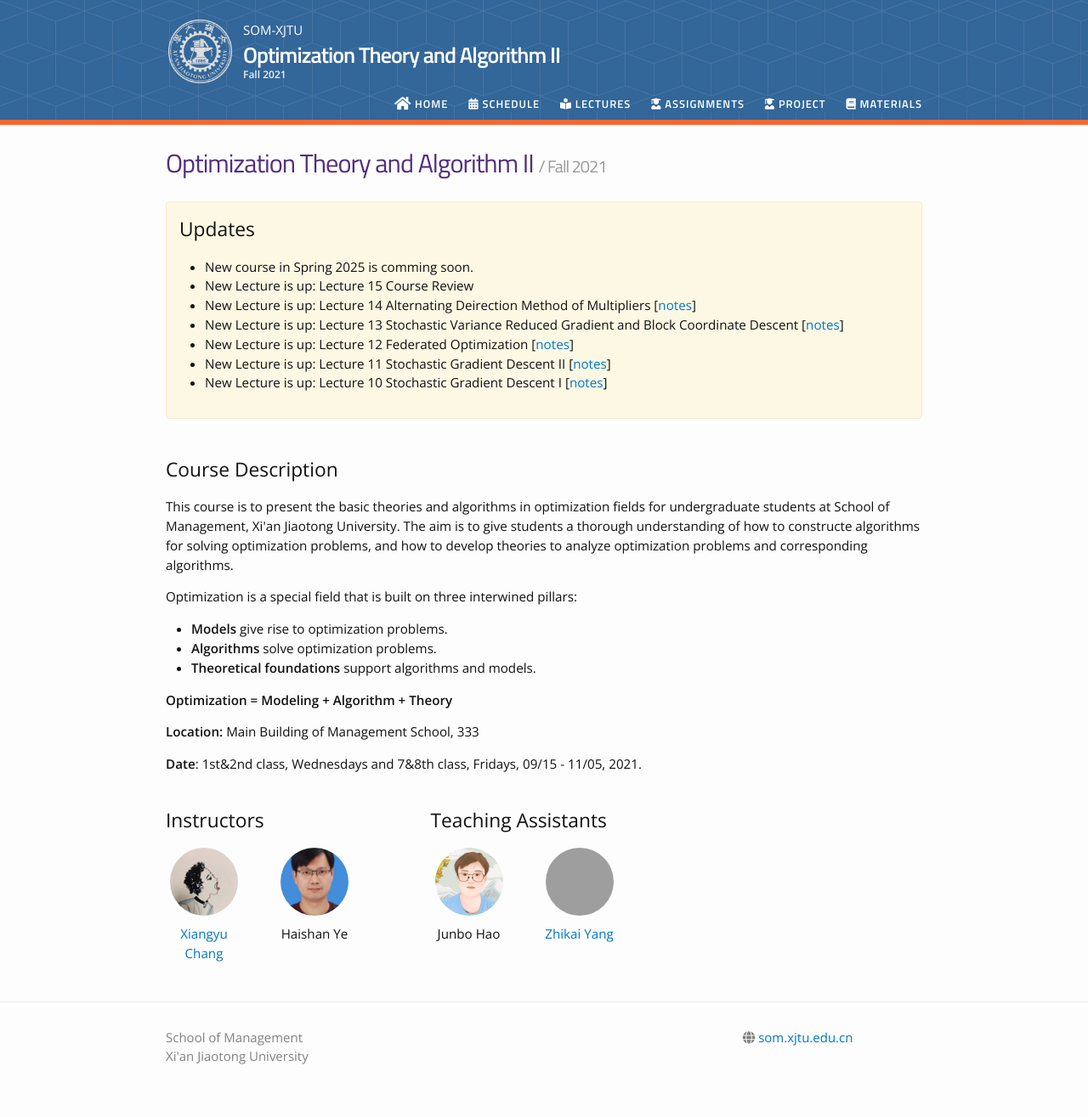
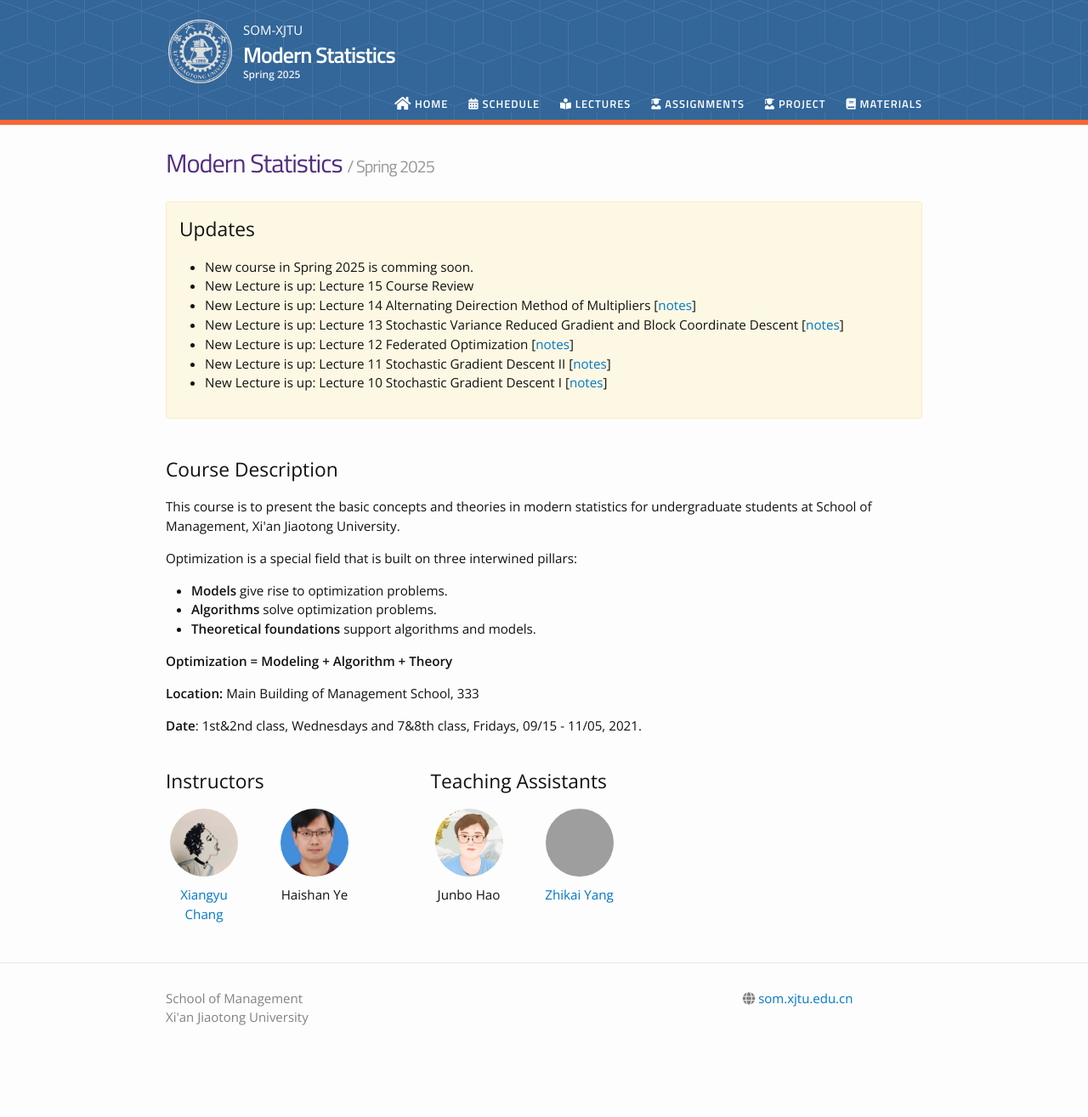
Before and after one commit to som-course/stats-spring-2025, a Jekyll site: the page built from index.md, in a window 1280 px wide. Shown: the whole page at 85% size. Built offline with Jekyll 4.4.1, drawn with Linux system fonts in a browser that asks for light colours; nearby versions of some CDN libraries; after the commit the page ends 1269 px from its top, so only the background shows below that; grey boxes are pictures that could not be loaded.

Commit message:
Update _config.yml

```diff
--- a/_config.yml
+++ b/_config.yml
@@ -1,14 +1,12 @@
 # Site settings
-course_name: Optimization Theory and Algorithm II
+course_name: Modern Statistics
 course_description: "
-This course is to present the basic theories and algorithms in optimization fields
-for undergraduate students at School of Management, Xi'an Jiaotong University. The
-aim is to give students a thorough understanding of how to constructe algorithms for solving
-optimization problems, and how to develop theories to analyze optimization problems and corresponding algorithms.
+This course is to present the basic concepts and theories in modern statistics
+for undergraduate students at School of Management, Xi'an Jiaotong University.
 "
-course_semester: "Fall 2021"
+course_semester: "Spring 2025"
 
-baseurl: "/opt-fall-2021" # the subpath of your site, e.g. /blog/
+baseurl: "/stats-spring-2025" # the subpath of your site, e.g. /blog/
 url: "http://som-course.github.io/" # the base hostname & protocol for your site
 
 schoolname: "SOM-XJTU"
```
